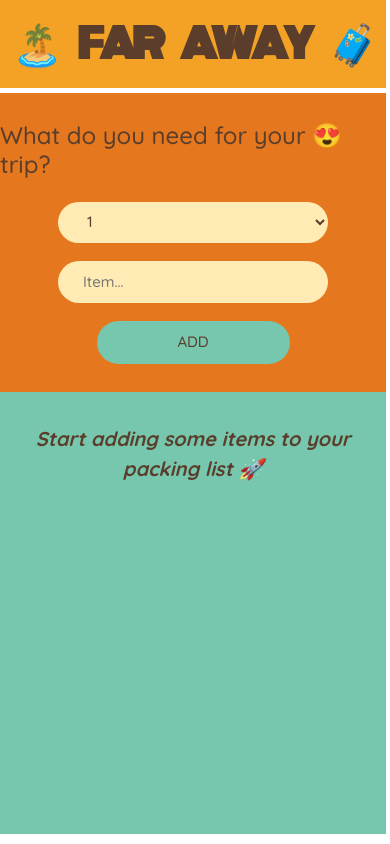
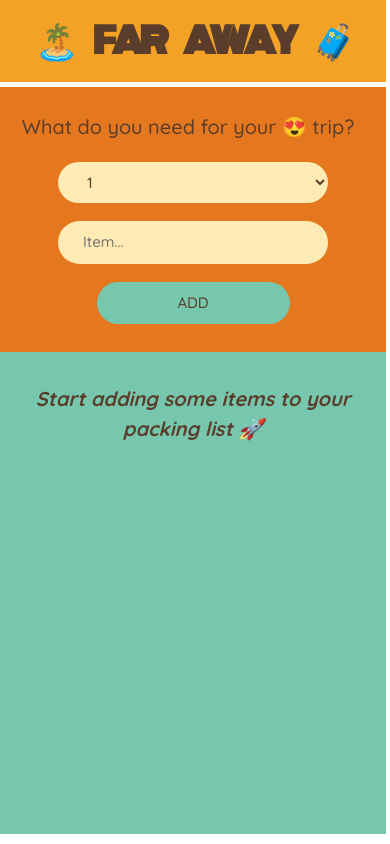
Before and after one commit to Gbangbolaoluwagbemiga/Travel-Todo, a React (Create React App) app: page / in a window 390 px wide. Built offline with nearby package versions, Linux system fonts and the light colour scheme.

Commit message:
css updated

```diff
--- a/src/index.css
+++ b/src/index.css
@@ -138,7 +138,7 @@ input[type='checkbox'] {
     gap: 0.3rem;
   }
   h1 {
-    font-size: 4rem;
+    font-size: 3.5rem;
     font-weight: 400;
     word-spacing: 20px;
     letter-spacing: -5px;
@@ -158,4 +158,8 @@ input[type='checkbox'] {
   button {
     width: 50%;
   }
+  h3 {
+    margin-right: 1rem;
+    font-size: 2rem;
+  }
 }
```
